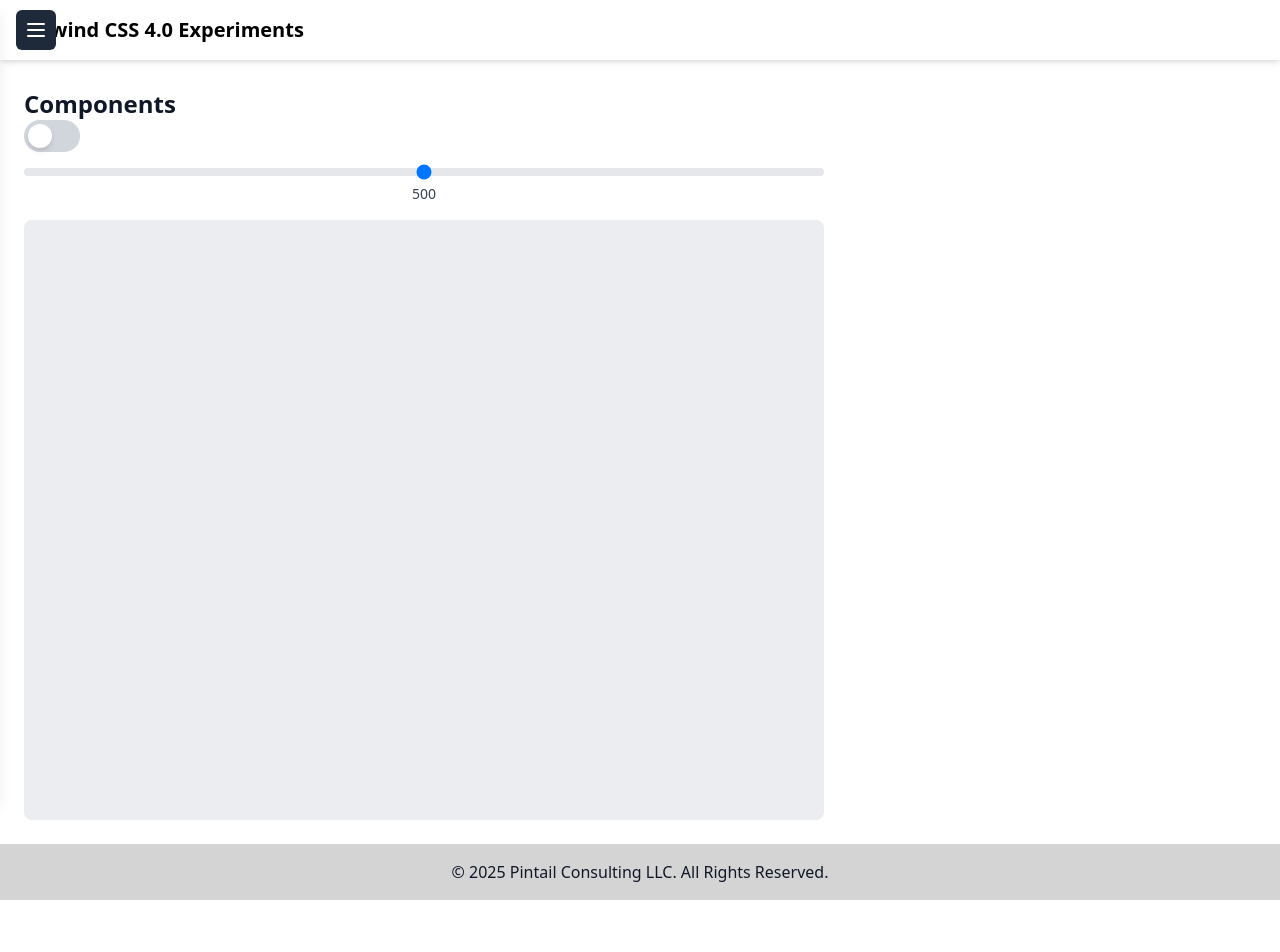
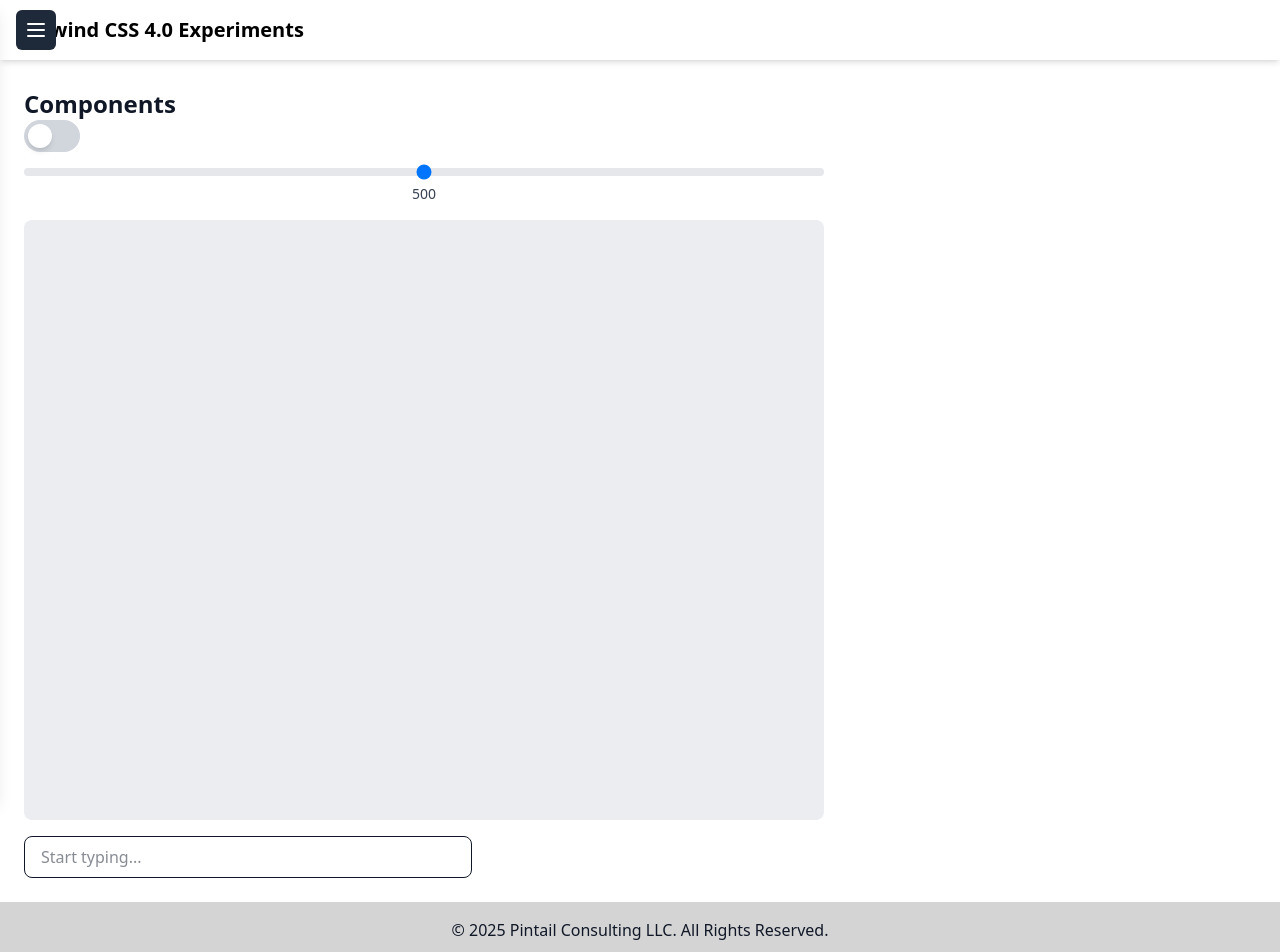
Before and after one commit to cebartling/tailwind-css-experiments, a React (Vite) app in the folder basic-experiments/: page /components in a window 1280 px wide. Shown: the top 952 px of the page. Before the commit the page ends 900 px from the top, so only its background shows below. Built offline with nearby package versions, Linux system fonts and the light colour scheme.

Commit message:
feat: adding type-ahead select to component page

```diff
--- a/basic-experiments/src/components/basic/TypeAheadSelect/index.tsx
+++ b/basic-experiments/src/components/basic/TypeAheadSelect/index.tsx
@@ -8,7 +8,7 @@ import { reducer } from '@components/basic/TypeAheadSelect/reducer';
 const TypeAheadSelect: React.FC<TypeAheadSelectProps> = ({
   options,
   onSelect,
-}) => {
+}: TypeAheadSelectProps) => {
   const [state, dispatch] = useReducer(reducer, {
     query: '',
     displayValue: '',
--- a/basic-experiments/src/components/pages/ComponentsPage/index.tsx
+++ b/basic-experiments/src/components/pages/ComponentsPage/index.tsx
@@ -1,7 +1,17 @@
 import { FC } from 'react';
+import { Option } from '@components/basic/TypeAheadSelect/types';
 import ToggleButton from '@components/basic/ToggleButton';
 import RangeSlider from '@components/basic/RangeSlider';
 import Skeleton from '@components/basic/Skeleton';
+import TypeAheadSelect from '@components/basic/TypeAheadSelect';
+
+const options: Option[] = [
+  { value: 'onions', label: 'Onions' },
+  { value: 'broccoli', label: 'Broccoli' },
+  { value: 'carrots', label: 'Carrots' },
+  { value: 'green beans', label: 'Green Beans' },
+  { value: 'asparagus', label: 'Asparagus' },
+];
 
 export const ComponentsPage: FC = () => {
   return (
@@ -25,6 +35,14 @@ export const ComponentsPage: FC = () => {
         <div className="flex flex-row space-x-4">
           <Skeleton width={800} height={600} />
         </div>
+        <div className="flex flex-row space-x-4">
+          <TypeAheadSelect
+            onSelect={(option: Option): void =>
+              console.log('Option selected', option)
+            }
+            options={options}
+          />
+        </div>
       </div>
     </>
   );
```
